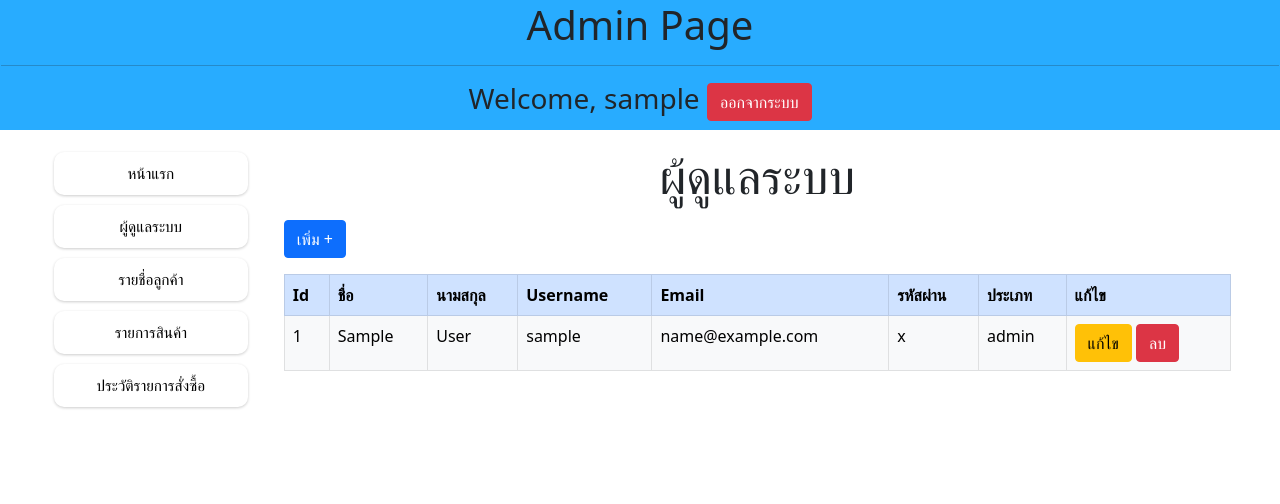
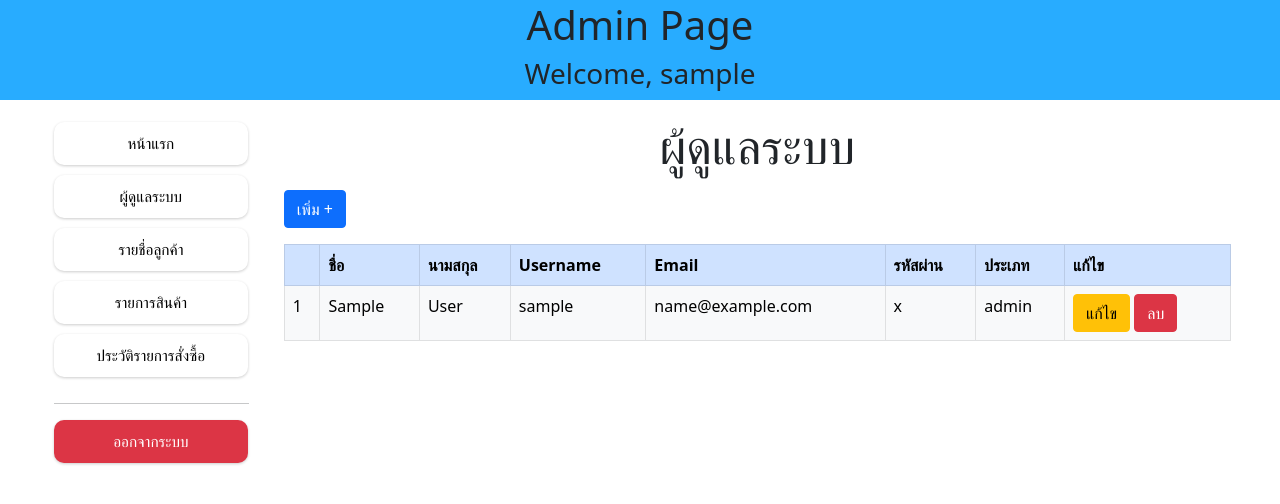
Before and after one commit to GuyNoensawai/project_final, a PHP site: page /admin/admin_administrator.php in a window 1280 px wide. Shown: the top 504 px of the page. Run offline with PHP 8.4, Linux system fonts and the light colour scheme; the visitor is signed in with stand-in values (Sample User, id 1); tables that the repository leaves empty or names only in its code hold one stand-in row (values such as "Sample post").

Commit message:
แกไขเพิ่มเติม

```diff
--- a/admin/admin_administrator.php
+++ b/admin/admin_administrator.php
@@ -50,12 +50,10 @@
             <?php endif ?>
 
             <h1>Admin Page</h1>
-            <hr>
 
             <h3>
                 <?php if(isset($_SESSION['admin_login'])) { ?>
                 Welcome, <?php echo $_SESSION['admin_login']; }?>
-                <a href="../logout.php" class="btn btn-danger">ออกจากระบบ</a>
             </h3>
 
         </div>
@@ -84,6 +82,10 @@
                     ประวัติรายการสั่งซื้อ
                 </a>
 
+                <hr>
+
+                <a href="../logout.php" class="sidebar-menu btn-danger" style="border-radius: 10px;">ออกจากระบบ</a>
+
             </div>
 
             <div class="filter2">
@@ -92,7 +94,7 @@
                 <table class="table table-light table-bordered table-hover mt-3">
                     <thead class="table-primary">
                         <tr>
-                            <th>Id</th>
+                            <th></th>
                             <th>ชื่อ</th>
                             <th>นามสกุล</th>
                             <th>Username</th>
@@ -117,7 +119,7 @@
                                 <td><?php echo $row["lastname"]; ?></td>
                                 <td><?php echo $row["username"]; ?></td>
                                 <td><?php echo $row["email"]; ?></td>
-                                <td><?php echo $row["password"]; ?></td>
+                                <td class="password-cell"><?php echo $row["password"]; ?></td>
                                 <td><?php echo $row["role"]; ?></td>
                                 <td class="text-nowrap">
                                     <a href="edit_user.php?update_id=<?php echo $row["id"]; ?>" class="btn btn-warning">แก้ไข</a>
--- a/admin/css/admin.css
+++ b/admin/css/admin.css
@@ -239,3 +239,10 @@
     height: 13vw;
     border-radius: 10px;
 }
+
+.password-cell {
+    max-width: 40px;      /* Limit the width */
+    word-wrap: break-word; /* Allow wrapping of long words */
+    overflow: hidden;      /* Hide overflow text */
+    white-space: normal;   /* Allow normal whitespace handling */
+}
--- a/employee/css/employee.css
+++ b/employee/css/employee.css
@@ -344,7 +344,7 @@
  .cartcount {
     position: absolute;
     top: 150px;
-    right: 280px;
+    right: 270px;
     width: 25px;
     height: 25px;
     background: red;
--- a/employee/customer_list.php
+++ b/employee/customer_list.php
@@ -49,12 +49,10 @@
             <?php endif ?>
 
             <h1>Employee Page</h1>
-            <hr>
 
             <h3>
                 <?php if(isset($_SESSION['employee_login'])) { ?>
                 Welcome, <?php echo $_SESSION['employee_login']; }?>
-                <a href="../logout.php" class="btn btn-danger">ออกจากระบบ</a>
             </h3>
 
         </div>
@@ -110,7 +108,7 @@
                     <table class="table table-light table-bordered table-hover mt-3 align-middle">
                     <thead class="table-primary">
                             <tr>
-                                <th>Id</th>
+                                <th></th>
                                 <th>ชื่อ</th>
                                 <th>นามสกุล</th>
                                 <th>Username</th>
--- a/employee/employee_home.php
+++ b/employee/employee_home.php
@@ -139,12 +139,10 @@
             <?php endif ?>
 
             <h1>Employee Page</h1>
-            <hr>
 
             <h3>
                 <?php if(isset($_SESSION['employee_login'])) { ?>
                 Welcome, <?php echo $_SESSION['employee_login']; }?>
-                <a href="../logout.php" class="btn btn-danger">ออกจากระบบ</a>
             </h3>
 
         </div>
@@ -193,7 +191,7 @@
                 <a href="../logout.php" class="sidebar-menu btn-danger" style="border-radius: 10px;">ออกจากระบบ</a>
             </div>
 
-            <div class="filter">
+            <div class="filter2">
                 <div class="container background-container">
 
                     <div class="box1">
--- a/employee/employee_product.php
+++ b/employee/employee_product.php
@@ -51,7 +51,6 @@
             <?php endif ?>
 
             <h1>Employee Page</h1>
-            <hr>
 
             <h3>
                 <?php if(isset($_SESSION['employee_login'])) { ?>
--- a/employee/employee_profile.php
+++ b/employee/employee_profile.php
@@ -83,7 +83,6 @@
             <?php endif ?>
 
             <h1>Employee Page</h1>
-            <hr>
 
             <h3>
                 <?php if(isset($_SESSION['employee_login'])) { ?>
--- a/employee/product_list.php
+++ b/employee/product_list.php
@@ -50,7 +50,6 @@
             <?php endif ?>
 
             <h1>Employee Page</h1>
-            <hr>
 
             <h3>
                 <?php if(isset($_SESSION['employee_login'])) { ?>
@@ -108,7 +107,7 @@
                 <table class="table table-light table-bordered table-hover mt-3">
                     <thead class="table-primary">
                         <tr>
-                            <th>Id</th>
+                            <th></th>
                             <th>รูปภาพ</th>
                             <th>ชื่อ</th>
                             <th>ราคา</th>
--- a/user/css/user.css
+++ b/user/css/user.css
@@ -363,7 +363,7 @@
  .cartcount {
     position: absolute;
     top: 150px;
-    right: 300px;
+    right: 290px;
     width: 25px;
     height: 25px;
     background: red;
--- a/user/user_home.php
+++ b/user/user_home.php
@@ -43,7 +43,6 @@
             <?php endif ?>
 
             <h1>User Page</h1>
-            <hr>
 
             <h3>
                 <?php if(isset($_SESSION['user_login'])) { ?>
--- a/user/user_profile.php
+++ b/user/user_profile.php
@@ -103,7 +103,6 @@
                 <?php endif ?>
 
                 <h1>User Page</h1>
-                <hr>
 
                 <h3>
                     <?php if(isset($_SESSION['user_login'])) { ?>
```
Also changed, not shown: admin/admin_home.php (+5 -3 lines), admin/customer_list.php (+7 -5 lines), admin/order_history.php (+9 -3 lines), admin/product_list.php (+5 -3 lines), employee/order_history.php (+7 -4 lines), user/order_history.php (+6 -3 lines), img/id.png (added).
